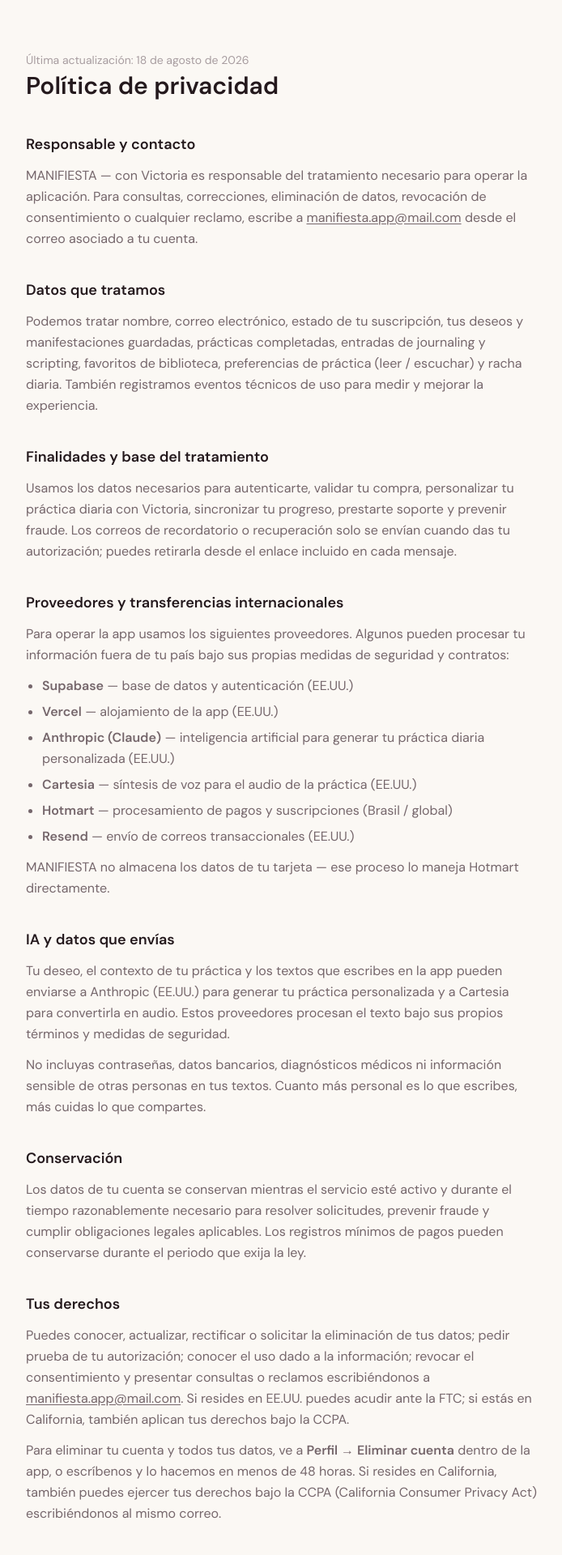
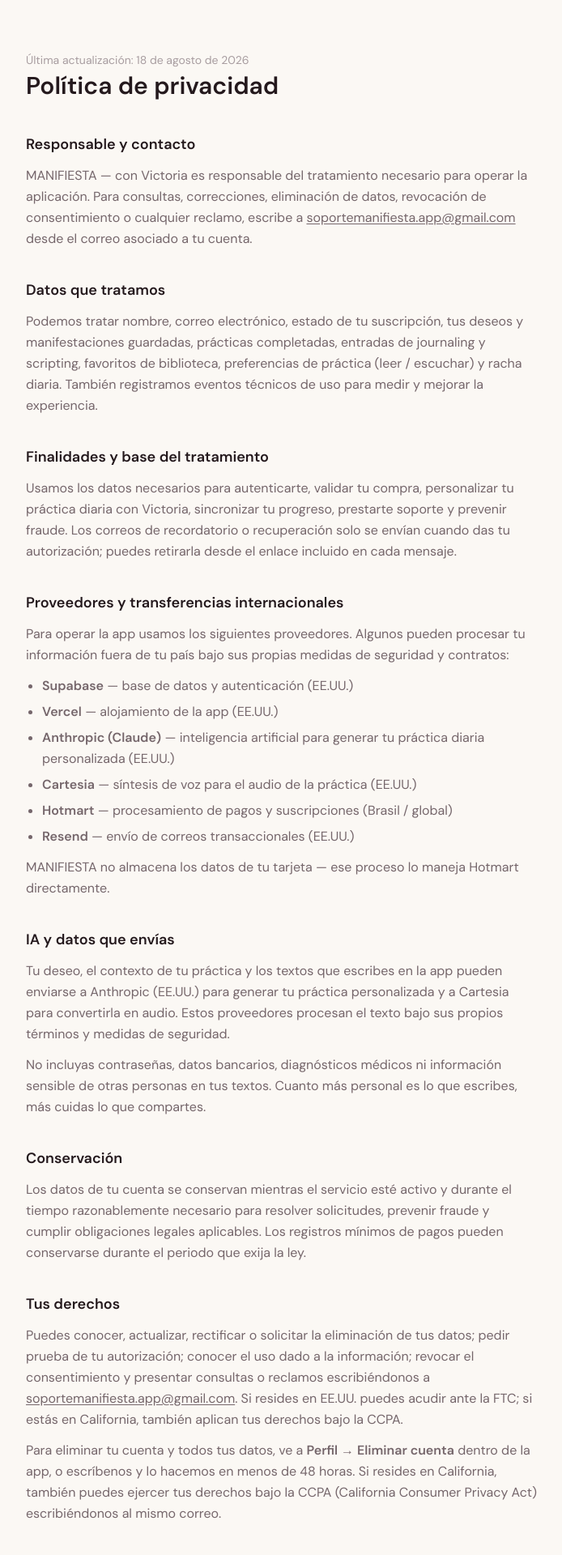
Before and after one commit to Eluniversodevictoria/Manifiesta-App, a Next.js app in the folder web/: page /privacidad in a window 1280 px wide. Shown: the top 1920 px of the page at 81% size, without its empty margins (292-986 px from the left). Built offline with nearby package versions, Linux system fonts and the light colour scheme.

Commit message:
fix: actualizar email de soporte a soportemanifiesta.app@gmail.com en toda la app

```diff
--- a/web/app/app/perfil/page.tsx
+++ b/web/app/app/perfil/page.tsx
@@ -173,7 +173,7 @@
     setEliminando(true);
     // TODO: llamar a /api/delete-account cuando el endpoint esté listo
     // Por ahora redirige al email de soporte
-    window.location.href = 'mailto:manifiesta.app@mail.com?subject=Eliminar%20mi%20cuenta&body=Hola%2C%20quiero%20eliminar%20mi%20cuenta%20y%20todos%20mis%20datos.';
+    window.location.href = 'mailto:soportemanifiesta.app@gmail.com?subject=Eliminar%20mi%20cuenta&body=Hola%2C%20quiero%20eliminar%20mi%20cuenta%20y%20todos%20mis%20datos.';
     setEliminando(false);
     setConfirmarEliminar(false);
   };
--- a/web/app/aviso-ia/page.tsx
+++ b/web/app/aviso-ia/page.tsx
@@ -77,7 +77,7 @@
         <Link href="/privacidad" className="underline underline-offset-2">Política de privacidad</Link>
         <Link href="/terminos" className="underline underline-offset-2">Términos de servicio</Link>
         <Link href="/reembolsos" className="underline underline-offset-2">Reembolsos</Link>
-        <a href="mailto:manifiesta.app@mail.com" className="underline underline-offset-2">Contacto</a>
+        <a href="mailto:soportemanifiesta.app@gmail.com" className="underline underline-offset-2">Contacto</a>
       </nav>
     </footer>
   );
--- a/web/app/page.tsx
+++ b/web/app/page.tsx
@@ -109,7 +109,7 @@
       {/* FOOTER LEGAL */}
       <FooterLegal
         appName="MANIFIESTA — con Victoria"
-        soporteEmail="hola@manifiesta.app"
+        soporteEmail="soportemanifiesta.app@gmail.com"
         enlaces={[
           { label: 'Privacidad', href: '/privacidad' },
           { label: 'Términos', href: '/terminos' },
--- a/web/app/privacidad/page.tsx
+++ b/web/app/privacidad/page.tsx
@@ -18,8 +18,8 @@
           MANIFIESTA — con Victoria es responsable del tratamiento necesario para operar la
           aplicación. Para consultas, correcciones, eliminación de datos, revocación de
           consentimiento o cualquier reclamo, escribe a{' '}
-          <a href="mailto:manifiesta.app@mail.com" className="underline underline-offset-2">
-            manifiesta.app@mail.com
+          <a href="mailto:soportemanifiesta.app@gmail.com" className="underline underline-offset-2">
+            soportemanifiesta.app@gmail.com
           </a>{' '}
           desde el correo asociado a tu cuenta.
         </p>
@@ -90,8 +90,8 @@
           Puedes conocer, actualizar, rectificar o solicitar la eliminación de tus datos;
           pedir prueba de tu autorización; conocer el uso dado a la información; revocar el
           consentimiento y presentar consultas o reclamos escribiéndonos a{' '}
-          <a href="mailto:manifiesta.app@mail.com" className="underline underline-offset-2">
-            manifiesta.app@mail.com
+          <a href="mailto:soportemanifiesta.app@gmail.com" className="underline underline-offset-2">
+            soportemanifiesta.app@gmail.com
           </a>
           . Si resides en EE.UU. puedes acudir ante la FTC; si estás en California, también
           aplican tus derechos bajo la CCPA.
@@ -142,7 +142,7 @@
         <Link href="/terminos" className="underline underline-offset-2">Términos de servicio</Link>
         <Link href="/reembolsos" className="underline underline-offset-2">Política de reembolsos</Link>
         <Link href="/aviso-ia" className="underline underline-offset-2">Aviso de IA</Link>
-        <a href="mailto:manifiesta.app@mail.com" className="underline underline-offset-2">Contacto</a>
+        <a href="mailto:soportemanifiesta.app@gmail.com" className="underline underline-offset-2">Contacto</a>
       </nav>
     </footer>
   );
--- a/web/app/reembolsos/page.tsx
+++ b/web/app/reembolsos/page.tsx
@@ -33,8 +33,8 @@
           </li>
           <li>
             <strong>Escribiéndonos:</strong> manda un correo a{' '}
-            <a href="mailto:manifiesta.app@mail.com" className="underline underline-offset-2">
-              manifiesta.app@mail.com
+            <a href="mailto:soportemanifiesta.app@gmail.com" className="underline underline-offset-2">
+              soportemanifiesta.app@gmail.com
             </a>{' '}
             desde el correo con el que compraste y te orientamos de inmediato.
           </li>
@@ -86,7 +86,7 @@
         <Link href="/privacidad" className="underline underline-offset-2">Política de privacidad</Link>
         <Link href="/terminos" className="underline underline-offset-2">Términos de servicio</Link>
         <Link href="/aviso-ia" className="underline underline-offset-2">Aviso de IA</Link>
-        <a href="mailto:manifiesta.app@mail.com" className="underline underline-offset-2">Contacto</a>
+        <a href="mailto:soportemanifiesta.app@gmail.com" className="underline underline-offset-2">Contacto</a>
       </nav>
     </footer>
   );
--- a/web/app/terminos/page.tsx
+++ b/web/app/terminos/page.tsx
@@ -44,8 +44,8 @@
         <p>
           La garantía comercial es de <strong>7 días</strong> desde la fecha de compra. Se
           solicita a través de Hotmart o escribiéndonos a{' '}
-          <a href="mailto:manifiesta.app@mail.com" className="underline underline-offset-2">
-            manifiesta.app@mail.com
+          <a href="mailto:soportemanifiesta.app@gmail.com" className="underline underline-offset-2">
+            soportemanifiesta.app@gmail.com
           </a>{' '}
           para orientarte.
         </p>
@@ -119,7 +119,7 @@
         <Link href="/privacidad" className="underline underline-offset-2">Política de privacidad</Link>
         <Link href="/reembolsos" className="underline underline-offset-2">Política de reembolsos</Link>
         <Link href="/aviso-ia" className="underline underline-offset-2">Aviso de IA</Link>
-        <a href="mailto:manifiesta.app@mail.com" className="underline underline-offset-2">Contacto</a>
+        <a href="mailto:soportemanifiesta.app@gmail.com" className="underline underline-offset-2">Contacto</a>
       </nav>
     </footer>
   );
```
Also changed, not shown: 17 other files (tests, documents, lock files or other folders).
